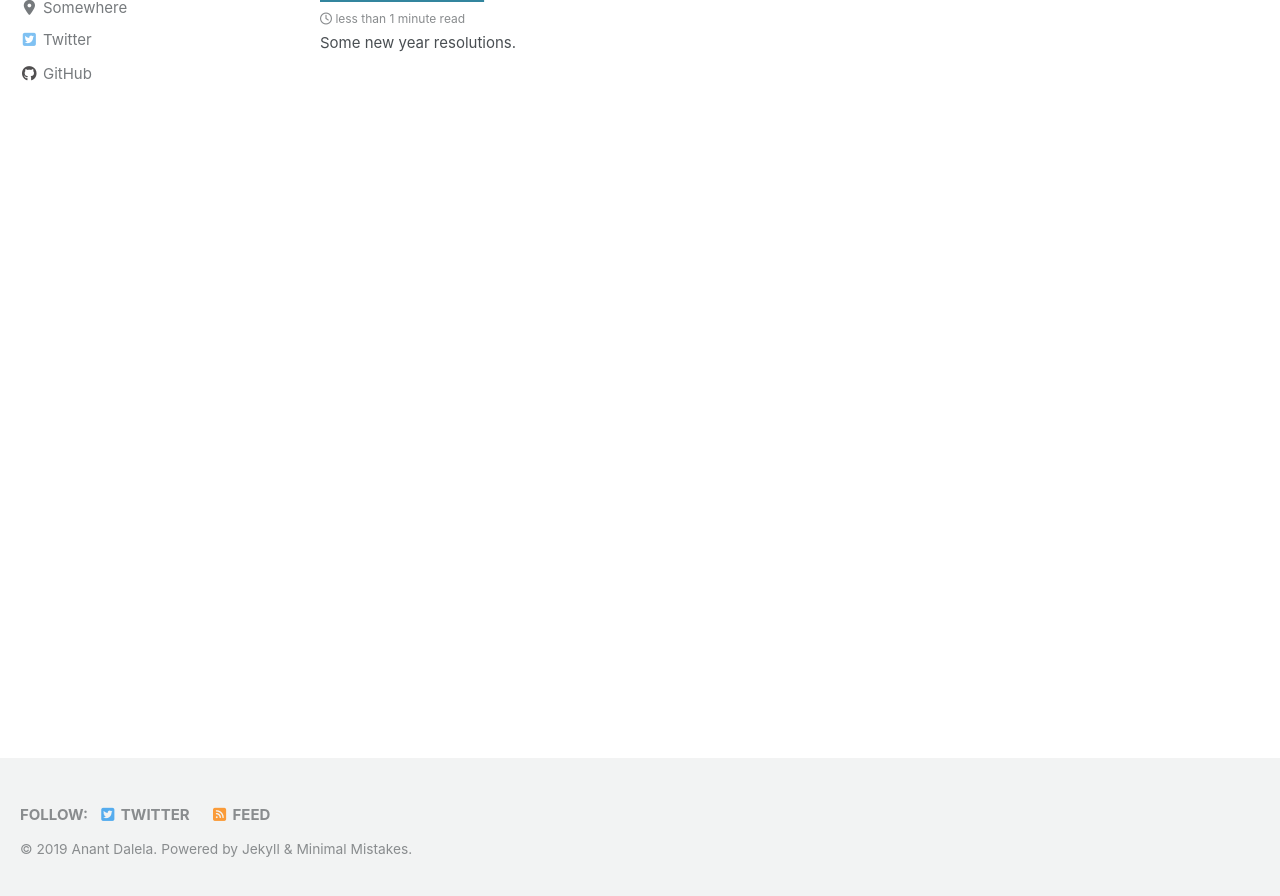
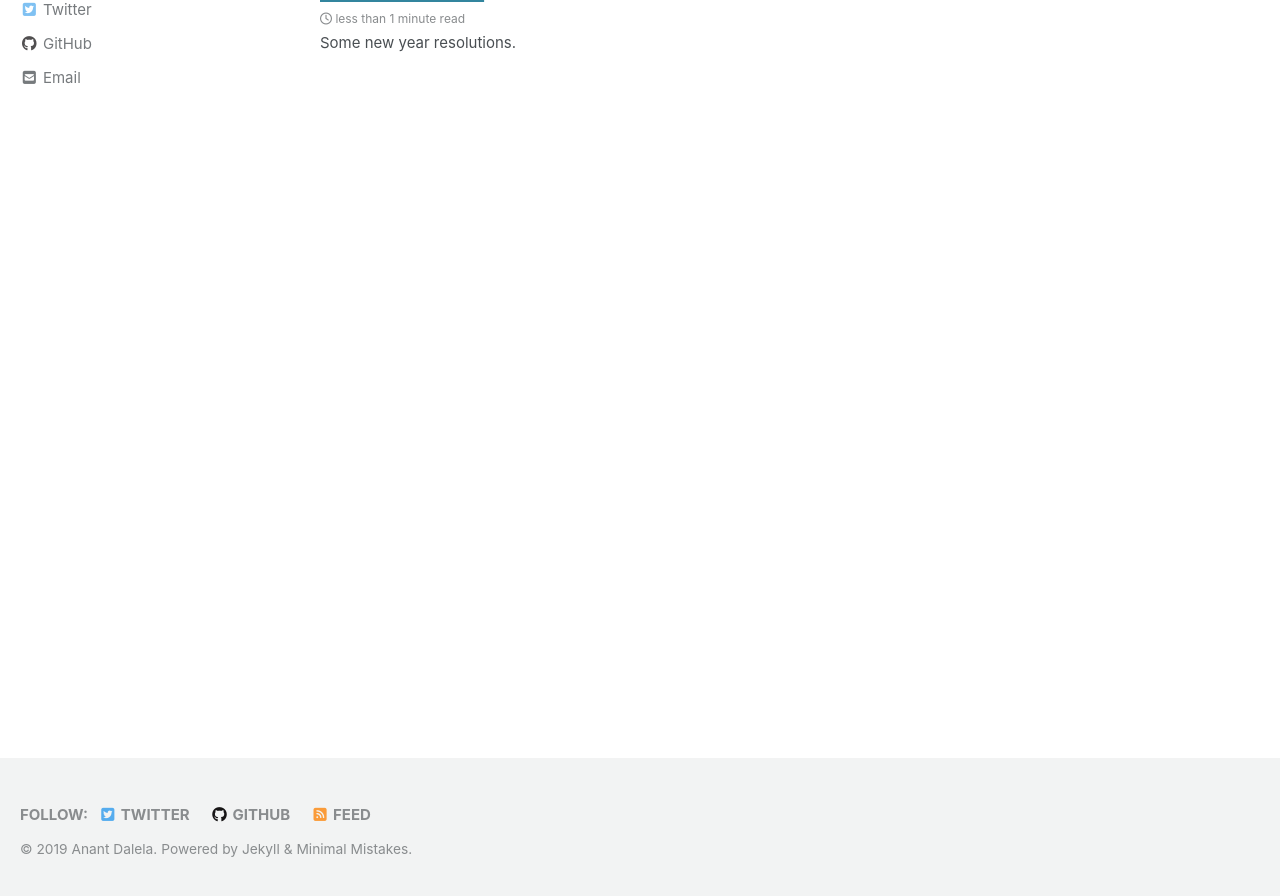
Before and after one commit to anantd/mm-blog, a Jekyll site: the page built from index.html, in a window 1280 px wide and 900 px high, scrolled down 203 px. Shown: the top 896 px of the window. Built offline with Jekyll 4.4.1, drawn with Linux system fonts in a browser that asks for light colours; cached includes are drawn as plain includes; nearby versions of some CDN libraries; the list of posts is cut into pages by our own code.

```diff
--- a/_config.yml
+++ b/_config.yml
@@ -64,7 +64,7 @@ google:
   search_engine_id       : # YOUR_SEARCH_ENGINE_ID
   instant_search         : # false (default), true
 # SEO Related
-google_site_verification :
+google_site_verification : GbWTpFobA0DbuakQzKUWxeX5_iFiKs96fen5rn0jwls
 bing_site_verification   :
 yandex_site_verification :
 naver_site_verification  :
@@ -97,8 +97,8 @@ author:
   name             : "Anant Dalela"
   avatar           : # path of avatar image, e.g. "/assets/images/bio-photo.jpg"
   bio              : "Trying to keep up on my reading lists and storing the evidence."
-  location         : "Somewhere"
-  email            :
+  location         :
+  email            : "anant [at] gmail"
   links:
     - label: "Email"
       icon: "fas fa-fw fa-envelope-square"
@@ -129,8 +129,8 @@ footer:
       icon: "fab fa-fw fa-facebook-square"
       # url:
     - label: "GitHub"
-      icon: "https://github.com/anantd"
-      # url:
+      icon: "fab fa-fw fa-github"
+      url: "https://github.com/anantd"
     - label: "GitLab"
       icon: "fab fa-fw fa-gitlab"
       # url:
```
